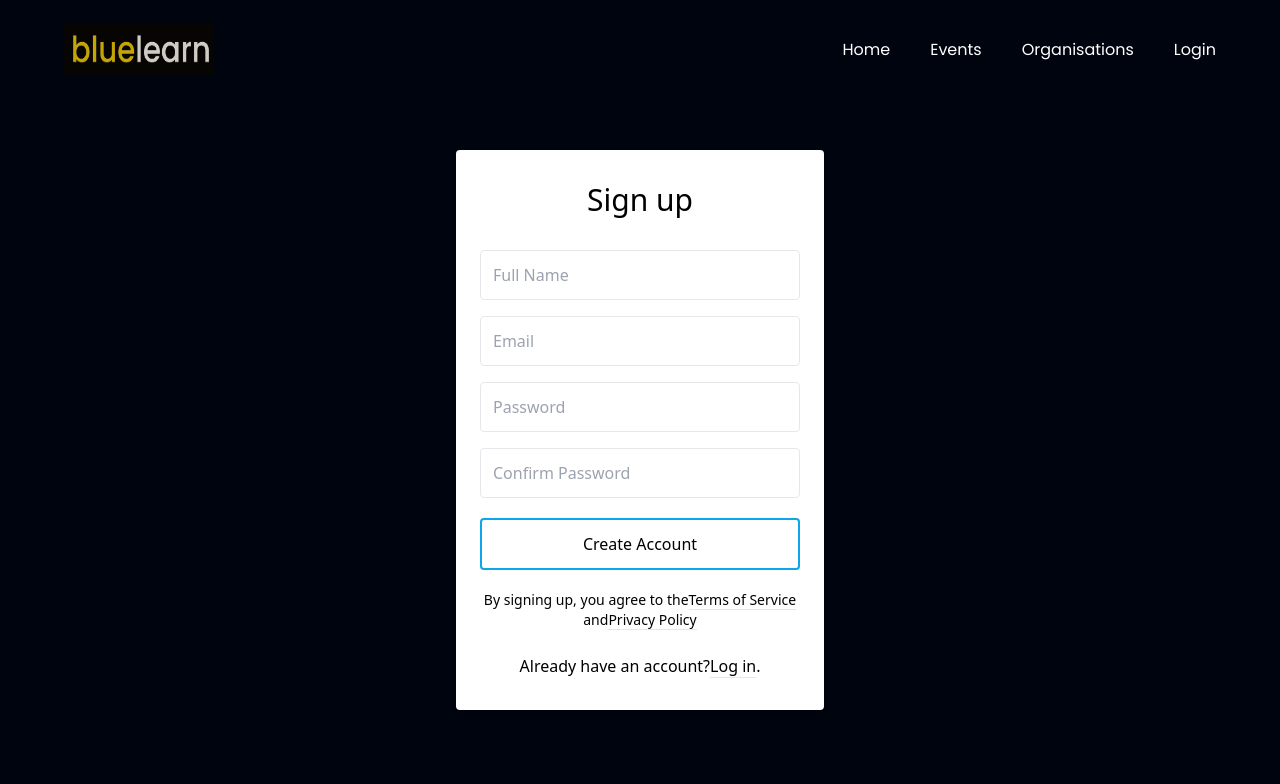
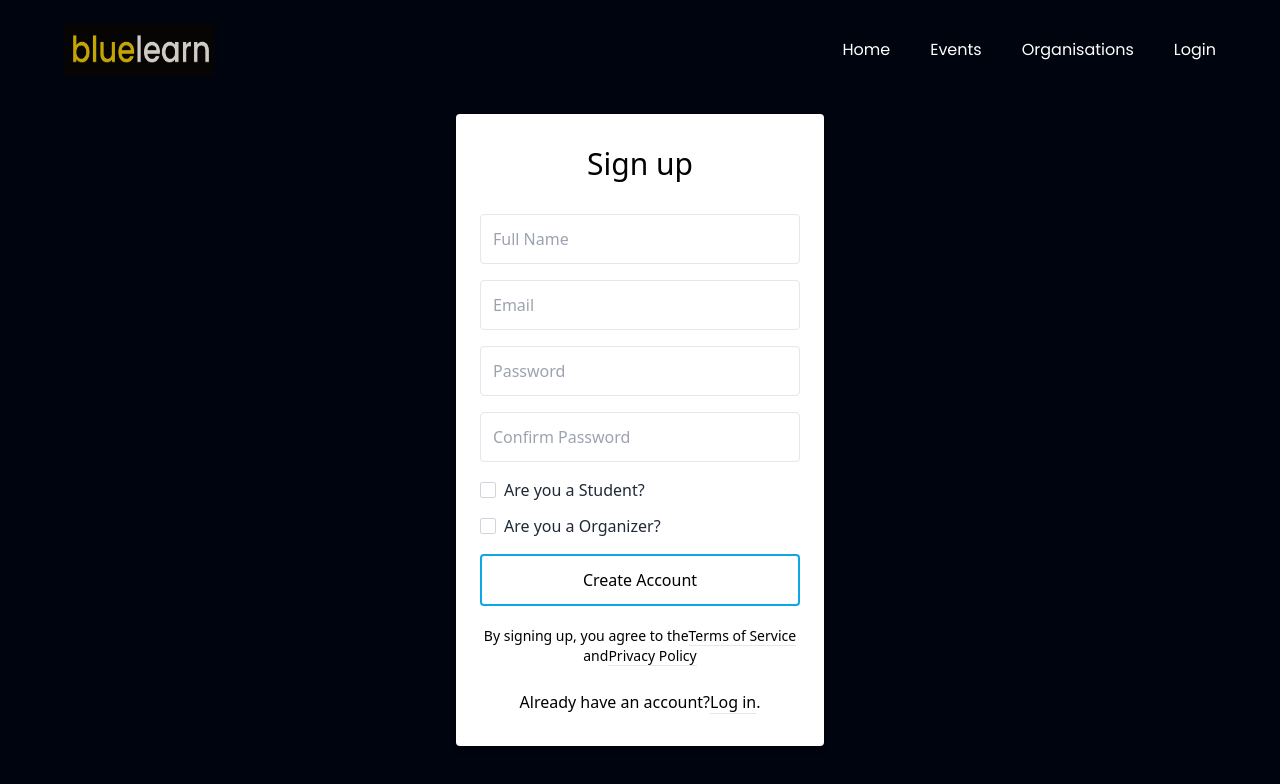
Before and after one commit to vish-han/Garuda, a React (Create React App) app in the folder client/: page /signUp in a window 1280 px wide. Shown: the top 784 px of the page. Built offline with nearby package versions, Linux system fonts and the light colour scheme.

Commit message:
Student and organizer Checkbox added

```diff
--- a/client/src/pages/Organizer.jsx
+++ b/client/src/pages/Organizer.jsx
@@ -14,7 +14,7 @@ export default function Organizer() {
 
   const [query, setQuery] = useState("");
   const [location, setLocation] = useState("");
-  const [bottom, setBottom] = useState(false);
+  const [bottom,  setBottom] = useState(false);
 
   const toggleDrawer = () => {
       setBottom(!bottom);
--- a/client/src/pages/SignUp.jsx
+++ b/client/src/pages/SignUp.jsx
@@ -25,11 +25,28 @@ const SignUp = () => {
                             class="block border border-grey-light w-full p-3 rounded mb-4"
                             name="password"
                             placeholder="Password" />
-                        <input
+                   <input
                             type="password"
                             class="block border border-grey-light w-full p-3 rounded mb-4"
                             name="confirm_password"
                             placeholder="Confirm Password" />
+                          <div class="my-3">   <input
+                type="checkbox"
+                class="form-check-input appearance-none h-4 w-4 border border-gray-300 rounded-sm bg-white checked:bg-blue-600 checked:border-blue-600 focus:outline-none transition duration-200 mt-1 align-top bg-no-repeat bg-center bg-contain float-left mr-2 cursor-pointer"
+                id="exampleCheck2"
+              />
+              <label class="form-check-label inline-block text-gray-800" for="exampleCheck2"
+                >Are you a Student?</label
+              >
+                            </div>
+                            <div class="my-3">    <input
+                type="checkbox"
+                class="form-check-input appearance-none h-4 w-4 border border-gray-300 rounded-sm bg-white checked:bg-blue-600 checked:border-blue-600 focus:outline-none transition duration-200 mt-1 align-top bg-no-repeat bg-center bg-contain float-left mr-2 cursor-pointer"
+                id="exampleCheck2"
+              />
+              <label class="form-check-label inline-block text-gray-800" for="exampleCheck2"
+                >Are you a Organizer?</label
+              ></div>
 
                         <button
                             type="submit"
```
